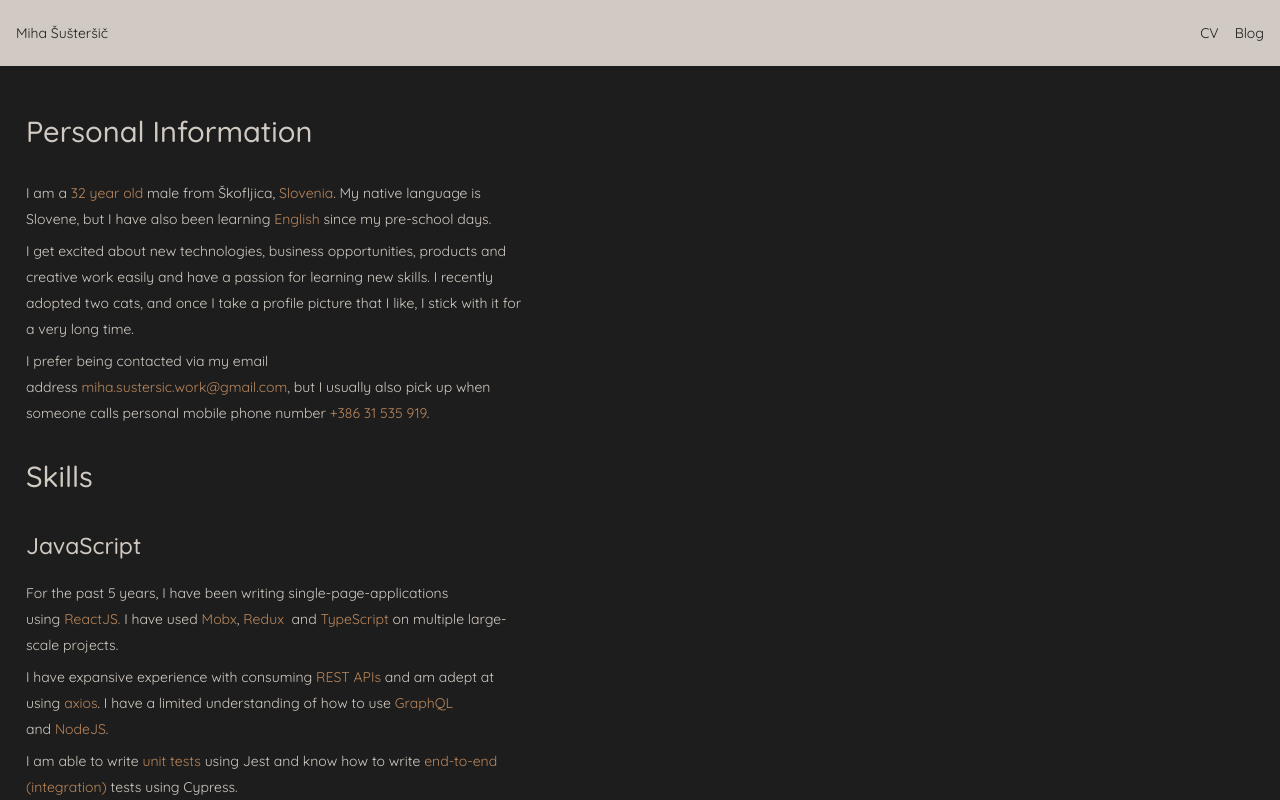
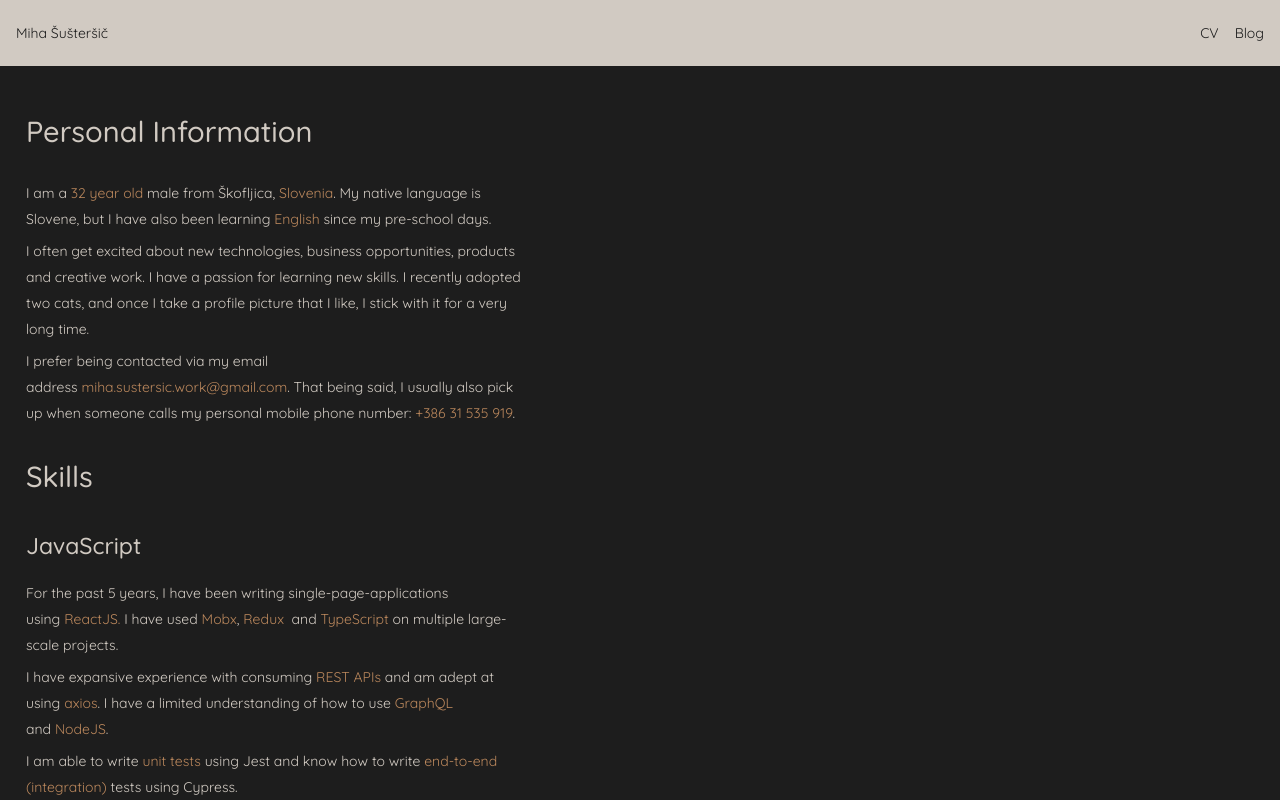
Before and after one commit to Shooshte/curriculum, a Next.js app: page / in a window 1280 px wide. Built offline with nearby package versions, Linux system fonts and the light colour scheme.

Commit message:
fixed copy for personal info - clearer, simpler sentences

```diff
--- a/pages/index.tsx
+++ b/pages/index.tsx
@@ -16,17 +16,18 @@ const Home = () => (
         language is Slovene, but I have also been learning&nbsp;
         <span className="text-accent">English</span> since my pre-school days.
       </p>
+
       <p className="text">
-        I get excited about new technologies, business opportunities, products
-        and creative work easily and have a passion for learning new skills. I
+        I often get excited about new technologies, business opportunities,
+        products and creative work. I have a passion for learning new skills. I
         recently adopted two cats, and once I take a profile picture that I
         like, I stick with it for a very long time.
       </p>
       <p className="text">
         I prefer being contacted via my email address&nbsp;
-        <span className="text-accent">miha.sustersic.work@gmail.com</span>, but
-        I usually also pick up when someone calls personal mobile phone
-        number&nbsp;
+        <span className="text-accent">miha.sustersic.work@gmail.com</span>. That
+        being said, I usually also pick up when someone calls my personal mobile
+        phone number:&nbsp;
         <span className="text-accent">+386 31 535 919</span>.
       </p>
     </section>
```
